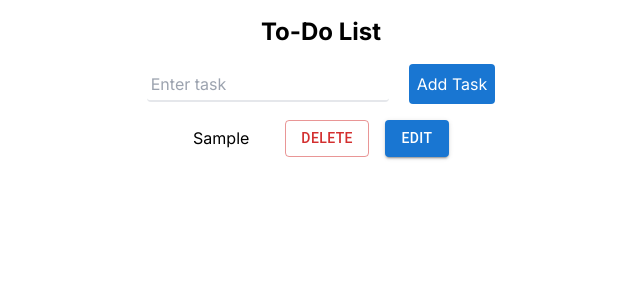
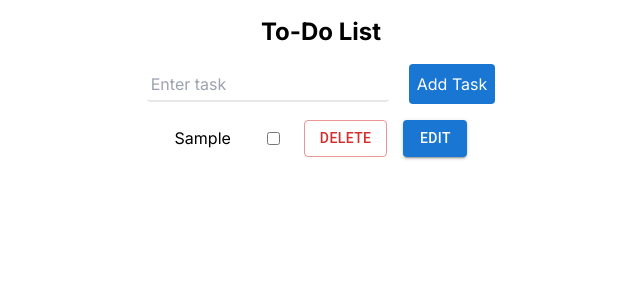
Before and after one commit to limanovic/to-do-list, a Next.js app: page / in a window 1280 px wide. Both pictures are taken after typing "Sample" into the empty fields and a click on the button "Add Task". Shown: the top 300 px of the page, without its empty margins (319-959 px from the left). Built offline with nearby package versions, Linux system fonts and the light colour scheme.

Commit message:
Checkbox made

```diff
--- a/src/app/components/Input/AddTask.tsx
+++ b/src/app/components/Input/AddTask.tsx
@@ -1,6 +1,6 @@
 'use client';
 import React, { FormEventHandler, SyntheticEvent } from 'react';
-import ConfirmModal from '../ConfirmModal/ConfirmModal';
+import ConfirmModal from '../ConfirmModal';
 
 type Task = {
     id: number;
--- a/src/app/components/Task/Task.tsx
+++ b/src/app/components/Task/Task.tsx
@@ -1,6 +1,6 @@
 import { Button } from '@mui/material';
 import React, { useState } from 'react';
-import ConfirmModal from '../ConfirmModal/ConfirmModal';
+import ConfirmModal from '../ConfirmModal';
 
 type Task = {
     id: number;
@@ -18,6 +18,7 @@ export default function Task({
     setTasks: React.Dispatch<React.SetStateAction<Task[]>>;
 }) {
     const [removeModal, setRemoveModal] = useState<boolean>(false);
+    const [isChecked, setIsChecked] = useState<boolean>(false);
 
     const removeTask = () => {
         setRemoveModal(true);
@@ -30,9 +31,13 @@ export default function Task({
     const notConfirmed = () => {
         setRemoveModal(false);
     };
+    const toggleCheckbox = () => {
+        setIsChecked(!isChecked);
+    };
     return (
         <div className="flex gap-x-4">
-            <h4 className="pr-5 flex self-center">{task.name}</h4>
+            <h4 className={`pr-5 flex self-center ${isChecked ? 'text-green-500' : ''}`}>{task.name}</h4>
+            <input type="checkbox" checked={isChecked} onChange={toggleCheckbox} className="mr-2" />
             <Button className="mr-5" variant="outlined" color="error" onClick={removeTask}>
                 Delete
             </Button>
```
Also changed, not shown: src/app/components/ConfirmModal/index.tsx (renamed from src/app/components/ConfirmModal/ConfirmModal.tsx).
